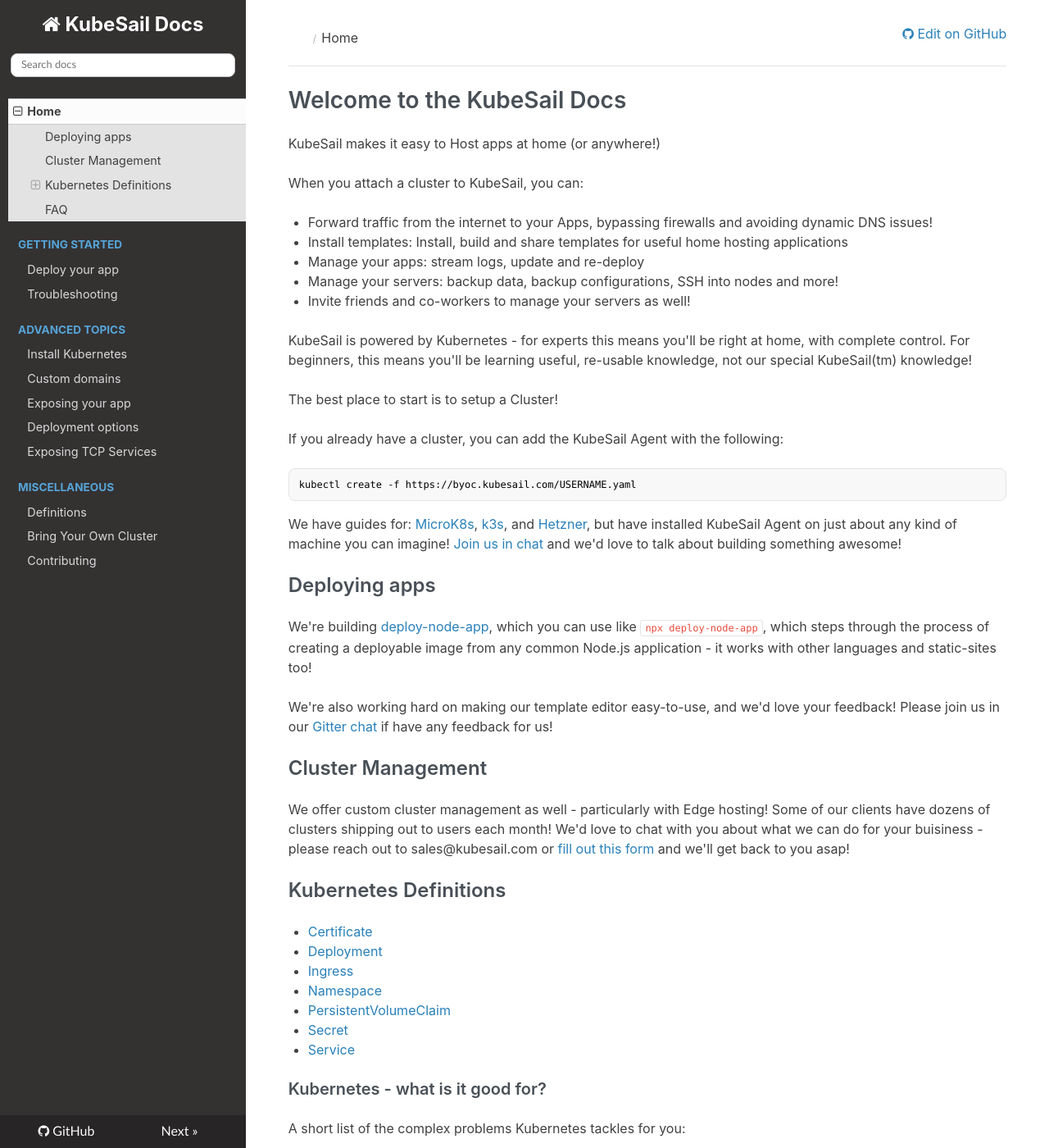
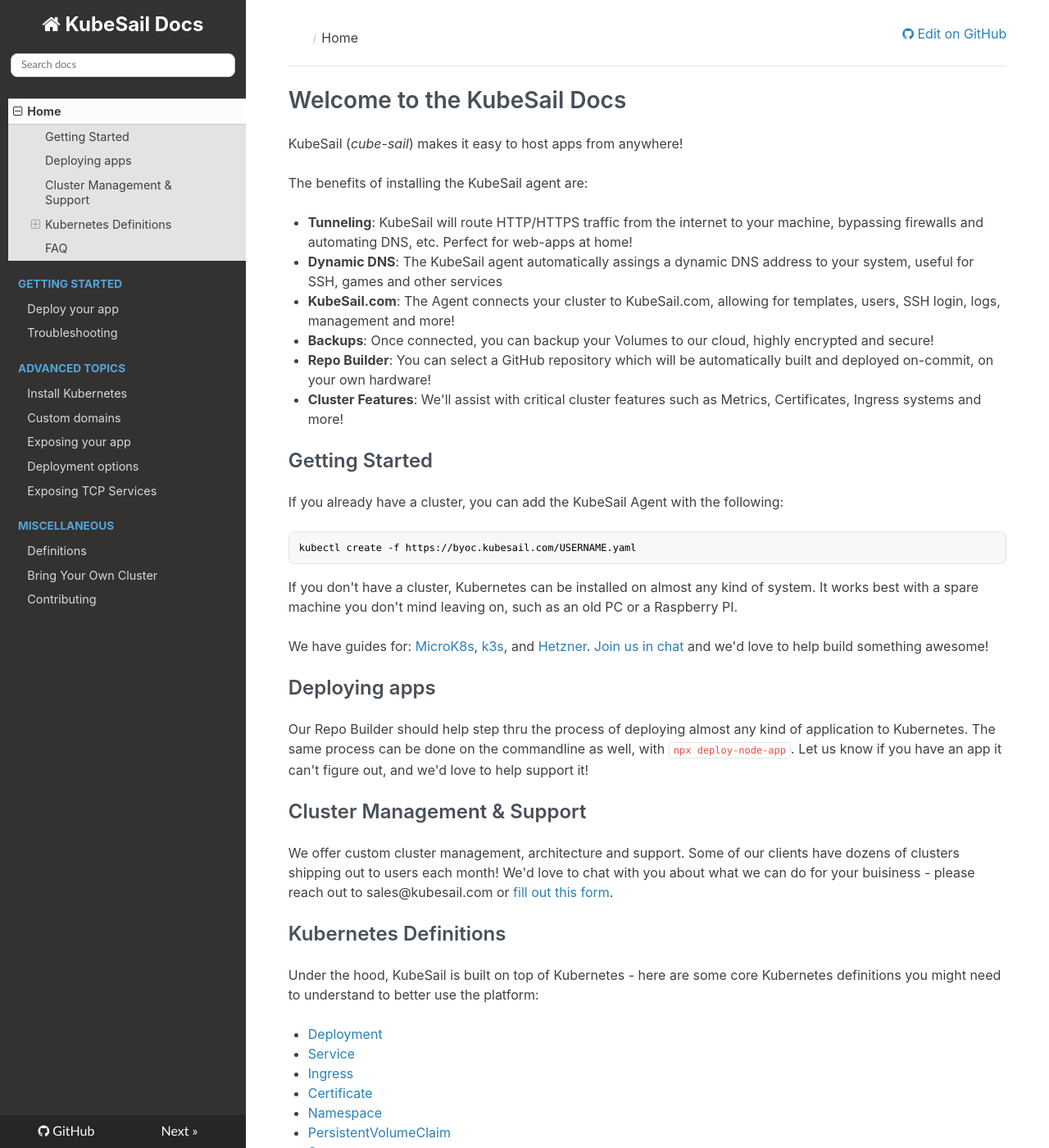
Before and after one commit to kubesail/kubesail-docs, an MkDocs documentation site: the page built from docs/README.md, in a window 1280 px wide and 1400 px high. Shown: the whole window at 82% size. Built offline with MkDocs 1.6.1, drawn with Linux system fonts in a browser that asks for light colours; nearby versions of some CDN libraries; some of the changed text lies outside the part shown.

Commit message:
add dynamic dns explaination, cleanup a bit, add some common error codes from gateway

```diff
--- a/docs/README.md
+++ b/docs/README.md
@@ -1,45 +1,46 @@
 # Welcome to the KubeSail Docs
 
-KubeSail makes it easy to Host apps at home (or anywhere!)
+KubeSail (_cube-sail_) makes it easy to host apps from anywhere!
 
-When you attach a cluster to KubeSail, you can:
+The benefits of installing the KubeSail agent are:
 
-- Forward traffic from the internet to your Apps, bypassing firewalls and avoiding dynamic DNS issues!
-- Install templates: Install, build and share templates for useful home hosting applications
-- Manage your apps: stream logs, update and re-deploy
-- Manage your servers: backup data, backup configurations, SSH into nodes and more!
-- Invite friends and co-workers to manage your servers as well!
+- **Tunneling**: KubeSail will route HTTP/HTTPS traffic from the internet to your machine, bypassing firewalls and automating DNS, etc. Perfect for web-apps at home!
+- **Dynamic DNS**: The KubeSail agent automatically assings a dynamic DNS address to your system, useful for SSH, games and other services
+- **KubeSail.com**: The Agent connects your cluster to KubeSail.com, allowing for templates, users, SSH login, logs, management and more!
+- **Backups**: Once connected, you can backup your Volumes to our cloud, highly encrypted and secure!
+- **Repo Builder**: You can select a GitHub repository which will be automatically built and deployed on-commit, on your own hardware!
+- **Cluster Features**: We'll assist with critical cluster features such as Metrics, Certificates, Ingress systems and more!
 
-KubeSail is powered by Kubernetes - for experts this means you'll be right at home, with complete control. For beginners, this means you'll be learning useful, re-usable knowledge, not our special KubeSail(tm) knowledge!
-
-The best place to start is to setup a Cluster!
+## Getting Started
 
 If you already have a cluster, you can add the KubeSail Agent with the following:
 
     kubectl create -f https://byoc.kubesail.com/USERNAME.yaml
 
-We have guides for: [MicroK8s](https://kubesail.com/blog/microk8s-raspberry-pi), [k3s](https://kubesail.com/blog/k3s-raspberry-pi), and [Hetzner](https://kubesail.com/blog/dedicated-kubernetes-on-hetzner), but have installed KubeSail Agent on just about any kind of machine you can imagine! [Join us in chat](https://gitter.im/KubeSail/community) and we'd love to talk about building something awesome!
+If you don't have a cluster, Kubernetes can be installed on almost any kind of system. It works best with a spare machine you don't mind leaving on, such as an old PC or a Raspberry PI.
+
+We have guides for: [MicroK8s](https://kubesail.com/blog/microk8s-raspberry-pi), [k3s](https://kubesail.com/blog/k3s-raspberry-pi), and [Hetzner](https://kubesail.com/blog/dedicated-kubernetes-on-hetzner). [Join us in chat](https://gitter.im/KubeSail/community) and we'd love to help build something awesome!
 
 
 ## Deploying apps
 
-We're building [deploy-node-app](https://github.com/kubesail/deploy-node-app), which you can use like `npx deploy-node-app`, which steps through the process of creating a deployable image from any common Node.js application - it works with other languages and static-sites too!
+Our Repo Builder should help step thru the process of deploying almost any kind of application to Kubernetes. The same process can be done on the commandline as well, with `npx deploy-node-app`. Let us know if you have an app it can't figure out, and we'd love to help support it!
 
-We're also working hard on making our template editor easy-to-use, and we'd love your feedback! Please join us in our [Gitter chat](https://gitter.im/KubeSail/community) if have any feedback for us!
+## Cluster Management & Support
 
-## Cluster Management
-
-We offer custom cluster management as well - particularly with Edge hosting! Some of our clients have dozens of clusters shipping out to users each month! We'd love to chat with you about what we can do for your buisiness - please reach out to sales@kubesail.com or [fill out this form](https://kubesail.typeform.com/to/lFZF2r) and we'll get back to you asap!
+We offer custom cluster management, architecture and support. Some of our clients have dozens of clusters shipping out to users each month! We'd love to chat with you about what we can do for your buisiness - please reach out to sales@kubesail.com or [fill out this form](https://kubesail.typeform.com/to/lFZF2r).
 
 ## Kubernetes Definitions
 
+Under the hood, KubeSail is built on top of Kubernetes - here are some core Kubernetes definitions you might need to understand to better use the platform:
+
+-   [Deployment](/definitions#deployment)
+-   [Service](/definitions#service)
+-   [Ingress](/definitions#ingress)
 -   [Certificate](/definitions#certificate)
--   [Deployment](/definitions#deployment)
--   [Ingress](/definitions#ingress)
 -   [Namespace](/definitions#namespace)
 -   [PersistentVolumeClaim](/definitions#persistentvolumeclaim)
 -   [Secret](/definitions#secret)
--   [Service](/definitions#service)
 
 ### Kubernetes - what is it good for?
 
@@ -70,7 +71,15 @@
     1.  Check your resources usage. Often times the cert-manager pod that gets created does not have enough resources to spin up. The resources it needs are:
         `req.cpu=10m`, `req.mem=64Mi`, `lim.cpu=100m`, `lim.mem=64Mi`
     1.  Check that your DNS points to the correct location so Lets Encrypt can reach the cluster (_this is only applicable to external domains you've added_)
-1.  **I'm getting a 503 error and can't access my deployment.**
-    1.  Check that your service's label selectors and ports match what is defined in your deployment
-1.  **My `kubectl` commands are timing out.**
+    2.  It's possible your Ingress system is unavailable - A certificate will be generated when it can reach your system, so an unreachable system means no certificate! Try making sure you at least see an "Nginx" branded 404 page when you browse to the URL you're trying to use.
+
+2.  **I'm getting a 503 error and can't access my deployment.**
+    1.  Check that your service's label selectors and ports match what is defined in your deployment. You may try deleting the Service and Ingress objects and using the KubeSail "network" tab of your app to expose the desired port.
+    2. Double check your Ingress system - typically this is in the `ingress-nginx` or `ingress` namespace, but it can vary depending on your installation. For microk8s, try `microk8s.enable ingress`
+
+3.  **My `kubectl` commands are timing out.**
     1.  Try [upgrading / installing kubectl](https://kubernetes.io/docs/tasks/tools/install-kubectl/) manually -- You may have an version of `kubectl` that ships with docker-desktop for osx which is broken
+    2. It's possible your cluster is offline - try checking the `kubesail-agent` namespace and making sure the agent is running. Please let us know in chat if you get stuck here!
+
+4. **My "PersistentVolumeClaims" are never becoming ready**
+   1. Storage is not automatically installed in some types of clusters. You should check `kubectl get storageclasses` to ensure you have a storage class. For microk8s, try `microk8s.enable storage`. You will need to delete and re-create any "stuck" VolumeClaims to ensure they are created properly. If you need a more professional storage system, please reach out to us! We're experts at many storage systems including Rook/Ceph.
```
Also changed, not shown: docs/byoc.md (+11 -39 lines), docs/definitions.md (+0 -2 lines), docs/exposing.md (+6 -0 lines), docs/provision_cluster.md (deleted, +0 -6 lines), docs/tcp.md (+0 -2 lines).
